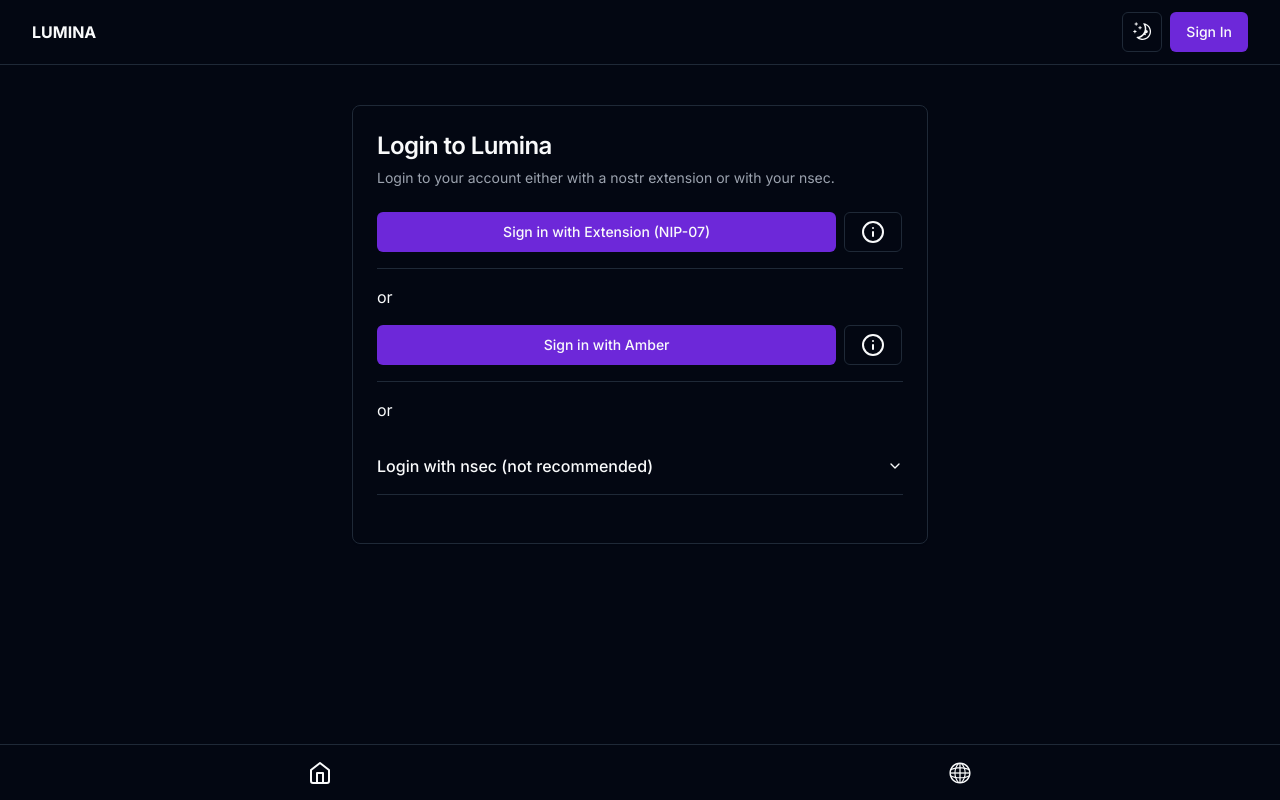
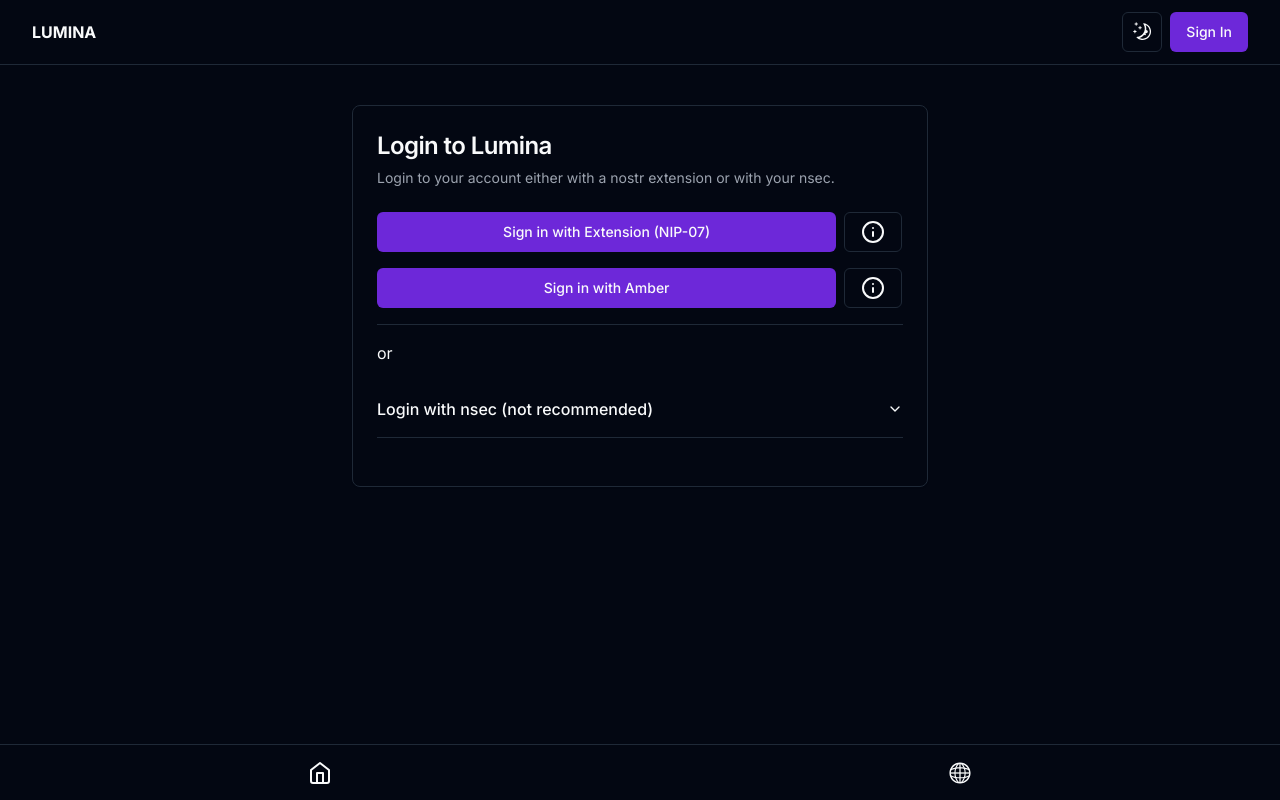
Before and after one commit to mroxso/lumina-rocks-website, a Next.js app in the folder lumina/: page /login in a window 1280 px wide. Built offline with nearby package versions, Linux system fonts and the light colour scheme.

Commit message:
fix styling in login form

```diff
--- a/lumina/components/LoginForm.tsx
+++ b/lumina/components/LoginForm.tsx
@@ -121,8 +121,6 @@
                         <Button variant={"outline"}><InfoIcon /></Button>
                     </Link>
                 </div>
-                <hr />
-                or
                 <div className="grid grid-cols-8 gap-2">
                     <Button className="w-full col-span-7" onClick={handleAmber}>Sign in with Amber</Button>
                     <Link target="_blank" href="https://github.com/greenart7c3/Amber">
```
